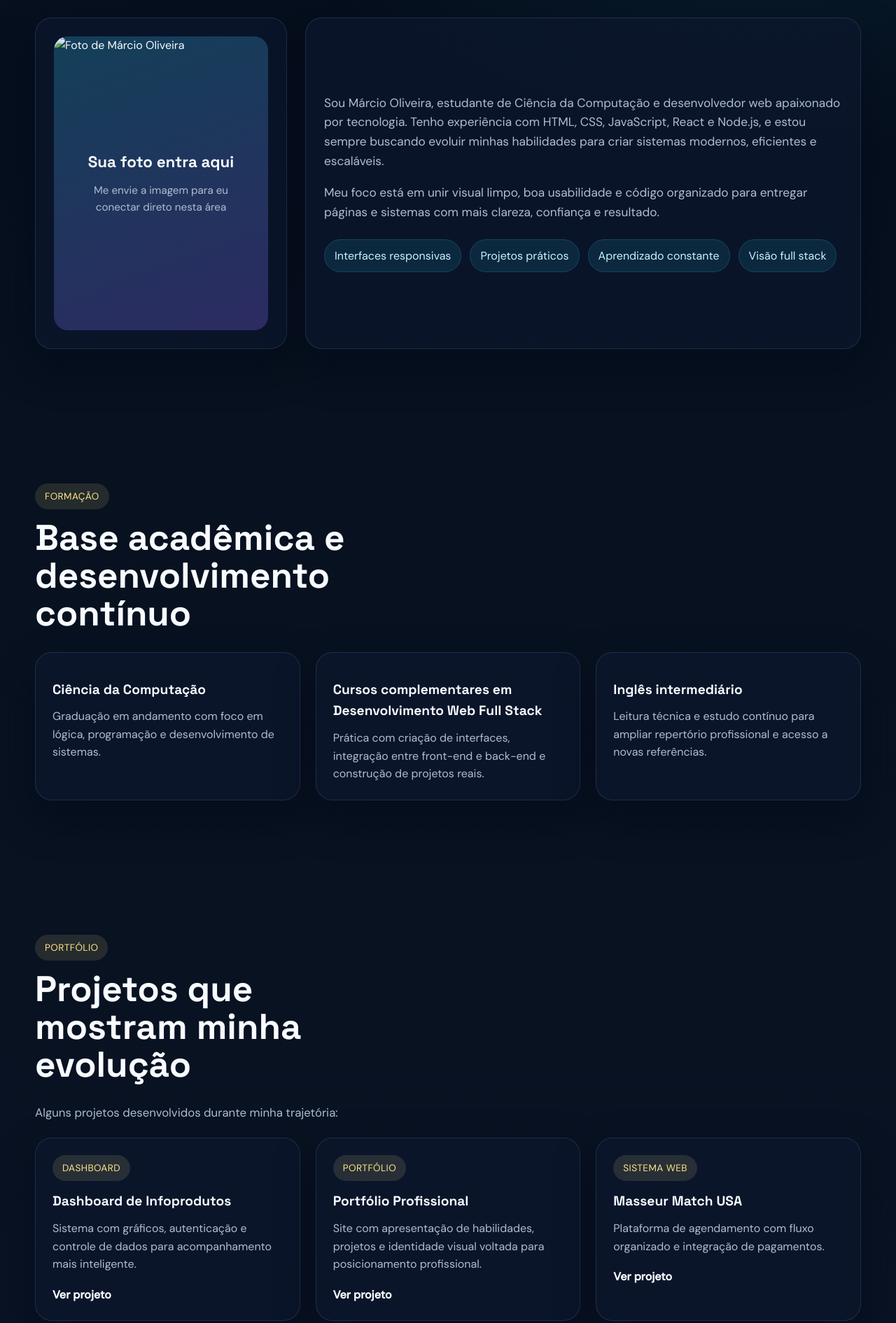
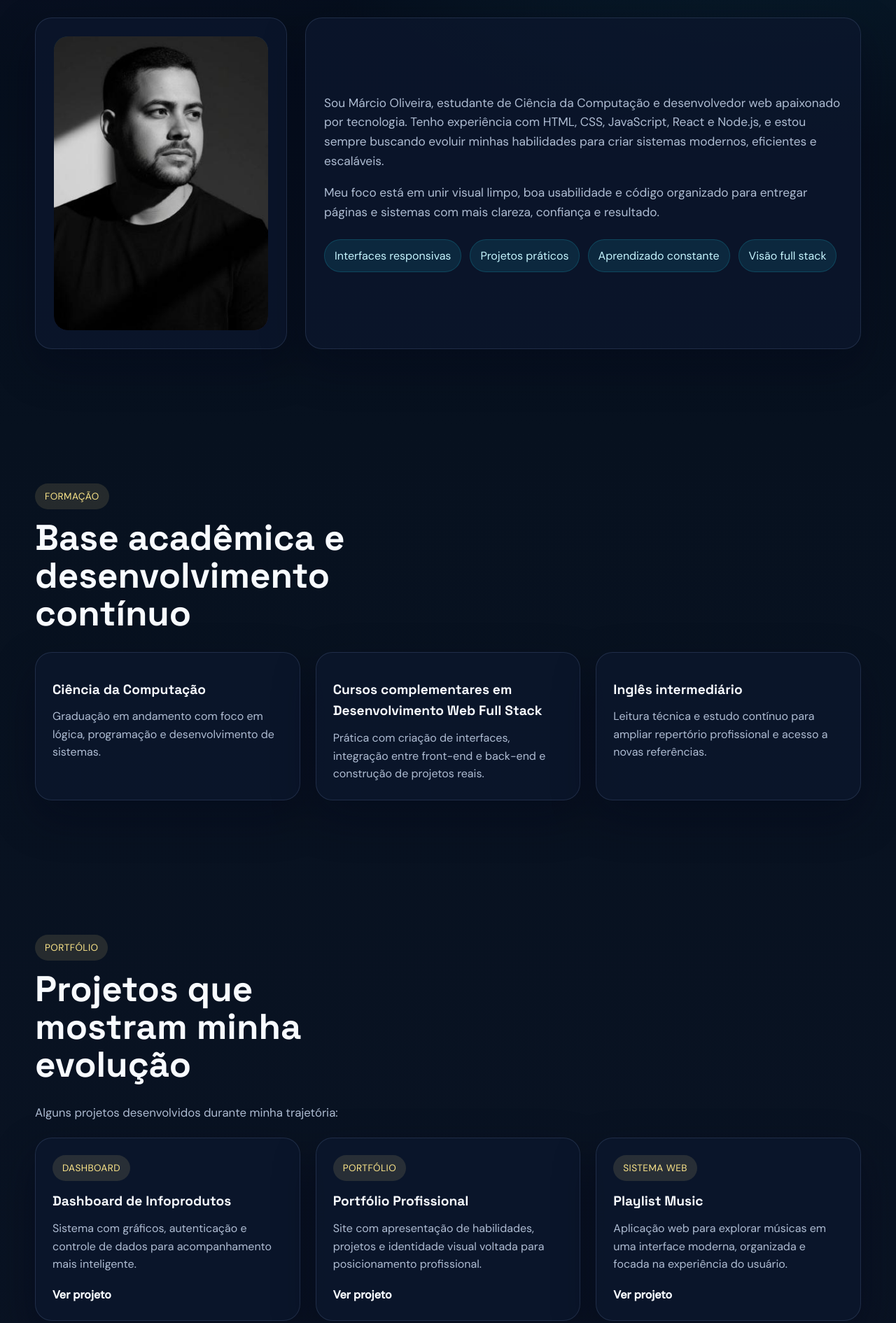
Before and after one commit to MarcioJunior2108/portfolio-marcio, a plain HTML site: page index.html in a window 1280 px wide. Shown: the part 1357-3248 px from the top of the page at 70% size. Drawn offline with Linux system fonts and the light colour scheme.

Commit message:
Atualização

```diff
--- a/index.html
+++ b/index.html
@@ -68,14 +68,11 @@
           <div class="foto-wrapper">
             <img
               id="foto-perfil"
-              src=""
+              src="imagens/eu.jpg"
               alt="Foto de Márcio Oliveira"
               hidden
             >
-            <div class="foto-placeholder" id="foto-placeholder">
-              <span>Sua foto entra aqui</span>
-              <small>Me envie a imagem para eu conectar direto nesta área</small>
-            </div>
+
           </div>
         </div>
 
@@ -149,9 +146,9 @@
 
         <article class="card">
           <span class="card-etiqueta">Sistema Web</span>
-          <h3>Masseur Match USA</h3>
-          <p>Plataforma de agendamento com fluxo organizado e integração de pagamentos.</p>
-          <a href="https://masseur-match-usa.vercel.app/" target="_blank" rel="noreferrer">Ver projeto</a>
+          <h3>Playlist Music</h3>
+          <p>Aplicação web para explorar músicas em uma interface moderna, organizada e focada na experiência do usuário.</p>
+          <a href="https://playlist-music-sand.vercel.app/" target="_blank" rel="noreferrer">Ver projeto</a>
         </article>
       </div>
     </section>
```
Also changed, not shown: imagens/eu.jpg (added).
